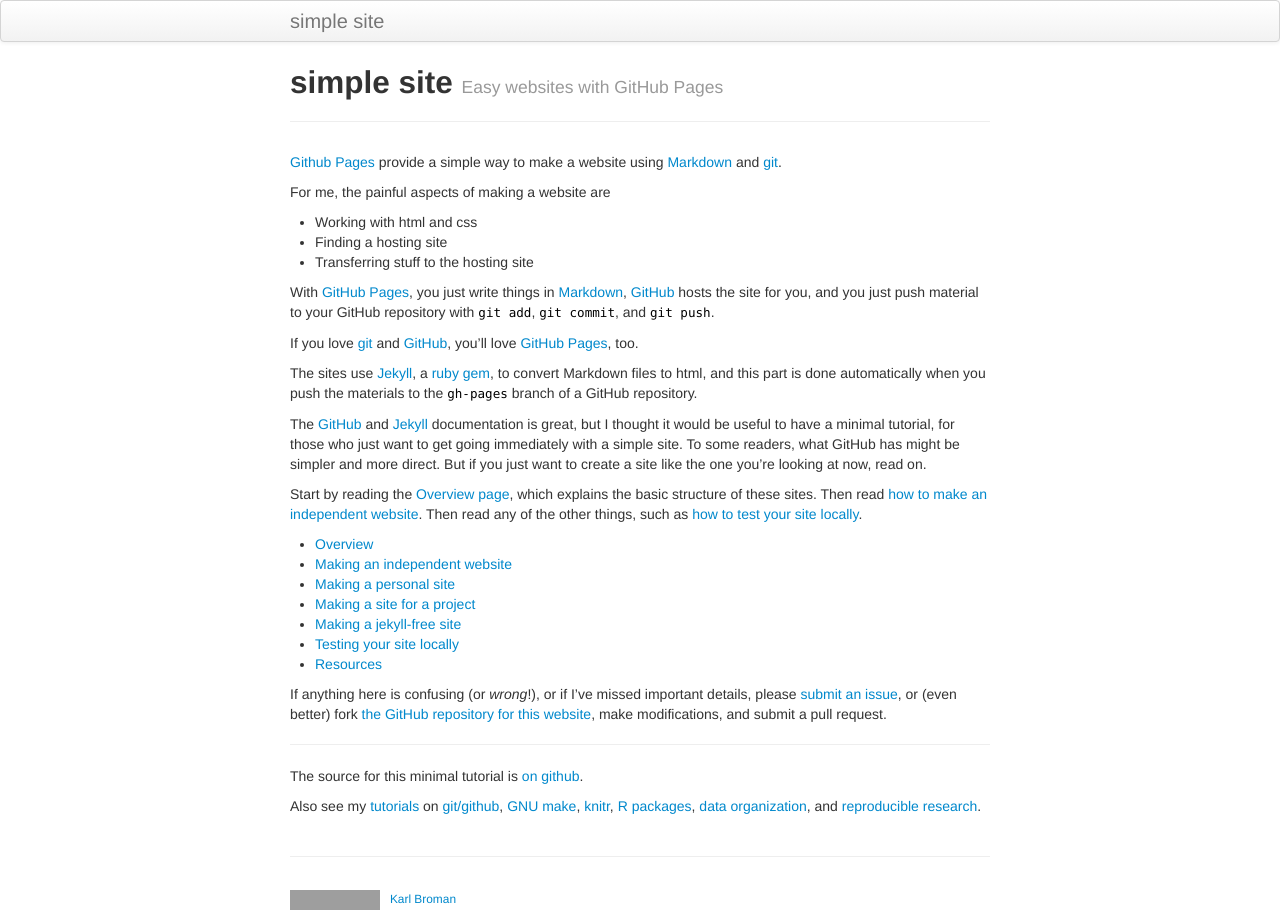
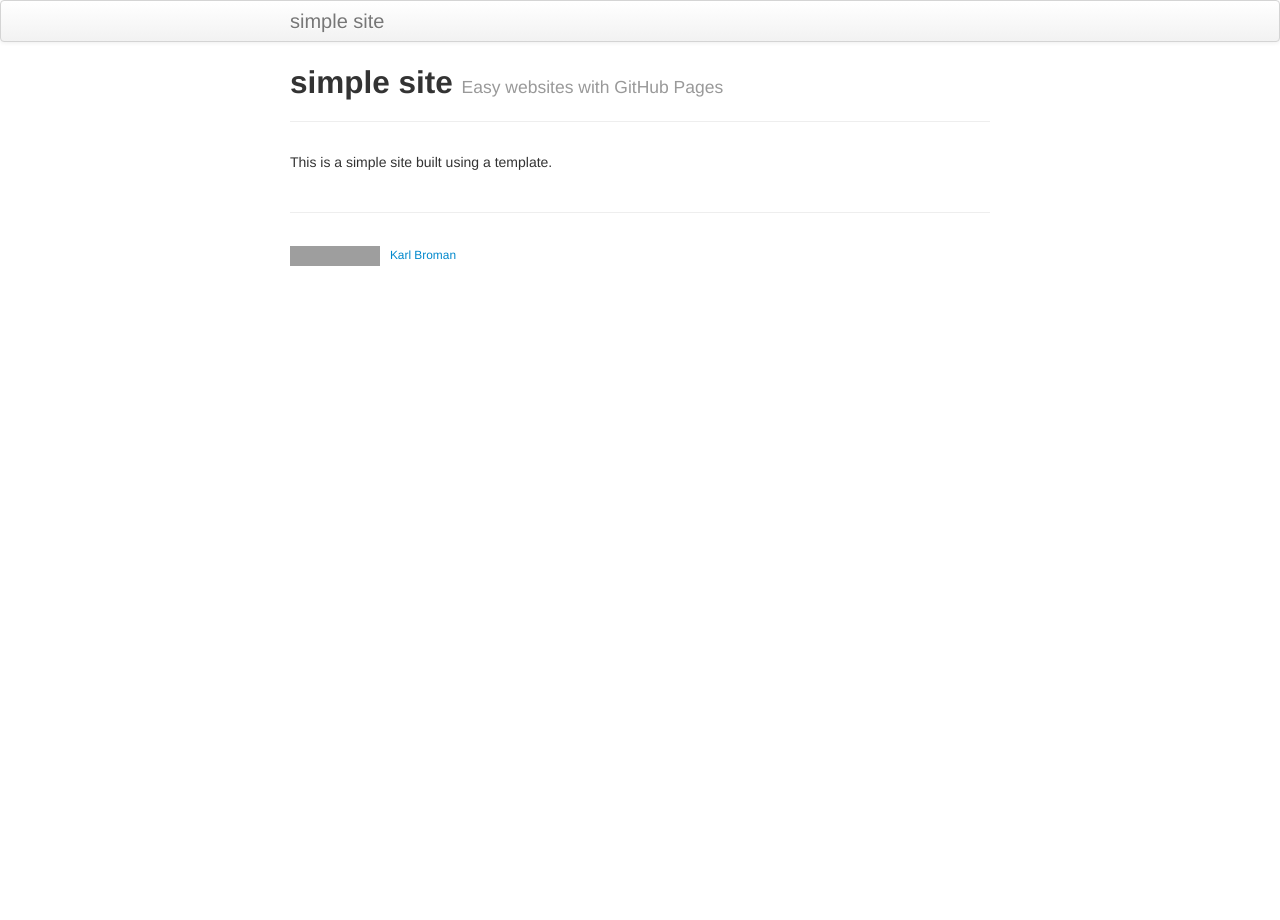
Before and after one commit to kliuz/kliuz.github.io, a Jekyll site: the page built from index.md, in a window 1280 px wide. Built offline with Jekyll 4.4.1, drawn with Linux system fonts in a browser that asks for light colours; grey boxes are pictures that could not be loaded.

Commit message:
updated index

```diff
--- a/_config.yml
+++ b/_config.yml
@@ -52,7 +52,7 @@
   #     This means always setting the protocol (http|https) or prefixing with "/"
   #
   # NOTE: If replacing this next line with your own URL, you likely want "https://" not "http://"
-  BASE_PATH : https://kliuz.github.io
+  BASE_PATH : https://kliuz.github.io/
 
   # By default, the asset_path is automatically defined relative to BASE_PATH plus the enabled theme.
   # ex: [BASE_PATH]/assets/themes/[THEME-NAME]
--- a/index.md
+++ b/index.md
@@ -5,68 +5,4 @@
 description: Minimal tutorial on making a simple website with GitHub Pages
 ---
 
-[Github Pages](https://pages.github.com) provide a simple way to make a
-website using
-[Markdown](https://daringfireball.net/projects/markdown/) and
-[git](https://git-scm.com).
-
-For me, the painful aspects of making a website are
-
-- Working with html and css
-- Finding a hosting site
-- Transferring stuff to the hosting site
-
-With [GitHub Pages](https://pages.github.com), you just write things in
-[Markdown](https://daringfireball.net/projects/markdown/),
-[GitHub](https://github.com) hosts the site for you, and you just push
-material to your GitHub repository with `git add`, `git commit`, and
-`git push`.
-
-If you love [git](https://git-scm.com/) and
-[GitHub](https://github.com), you'll love
-[GitHub Pages](https://pages.github.com), too.
-
-The sites use [Jekyll](https://jekyllrb.com/), a
-[ruby](https://www.ruby-lang.org/en/) [gem](https://rubygems.org/), to
-convert Markdown files to html, and this part is done
-automatically when you push the materials to the `gh-pages` branch
-of a GitHub repository.
-
-The [GitHub](https://pages.github.com) and
-[Jekyll](https://jekyllrb.com) documentation is great, but I thought it
-would be useful to have a minimal tutorial, for those who just want to
-get going immediately with a simple site. To some readers, what GitHub
-has might be simpler and more direct.  But if you just want to create
-a site like the one you're looking at now, read on.
-
-Start by reading the [Overview page](pages/overview.html), which
-explains the basic structure of these sites. Then read
-[how to make an independent website](pages/independent_site.html). Then
-read any of the other things, such as
-[how to test your site locally](pages/local_test.html).
-
-- [Overview](pages/overview.html)
-- [Making an independent website](pages/independent_site.html)
-- [Making a personal site](pages/user_site.html)
-- [Making a site for a project](pages/project_site.html)
-- [Making a jekyll-free site](pages/nojekyll.html)
-- [Testing your site locally](pages/local_test.html)
-- [Resources](pages/resources.html)
-
-If anything here is confusing (or _wrong_!), or if I've missed
-important details, please
-[submit an issue](https://github.com/kbroman/simple_site/issues), or (even
-better) fork [the GitHub repository for this website](https://github.com/kbroman/simple_site),
-make modifications, and submit a pull request.
-
----
-
-The source for this minimal tutorial is [on github](https://github.com/kbroman/simple_site).
-
-Also see my [tutorials](http://kbroman.org/pages/tutorials) on
-[git/github](http://kbroman.org/github_tutorial),
-[GNU make](http://kbroman.org/minimal_make),
-[knitr](http://kbroman.org/knitr_knutshell),
-[R packages](http://kbroman.org/pkg_primer),
-[data organization](http://kbroman.org/dataorg),
-and [reproducible research](http://kbroman.org/steps2rr).
+This is a simple site built using a template.
```
